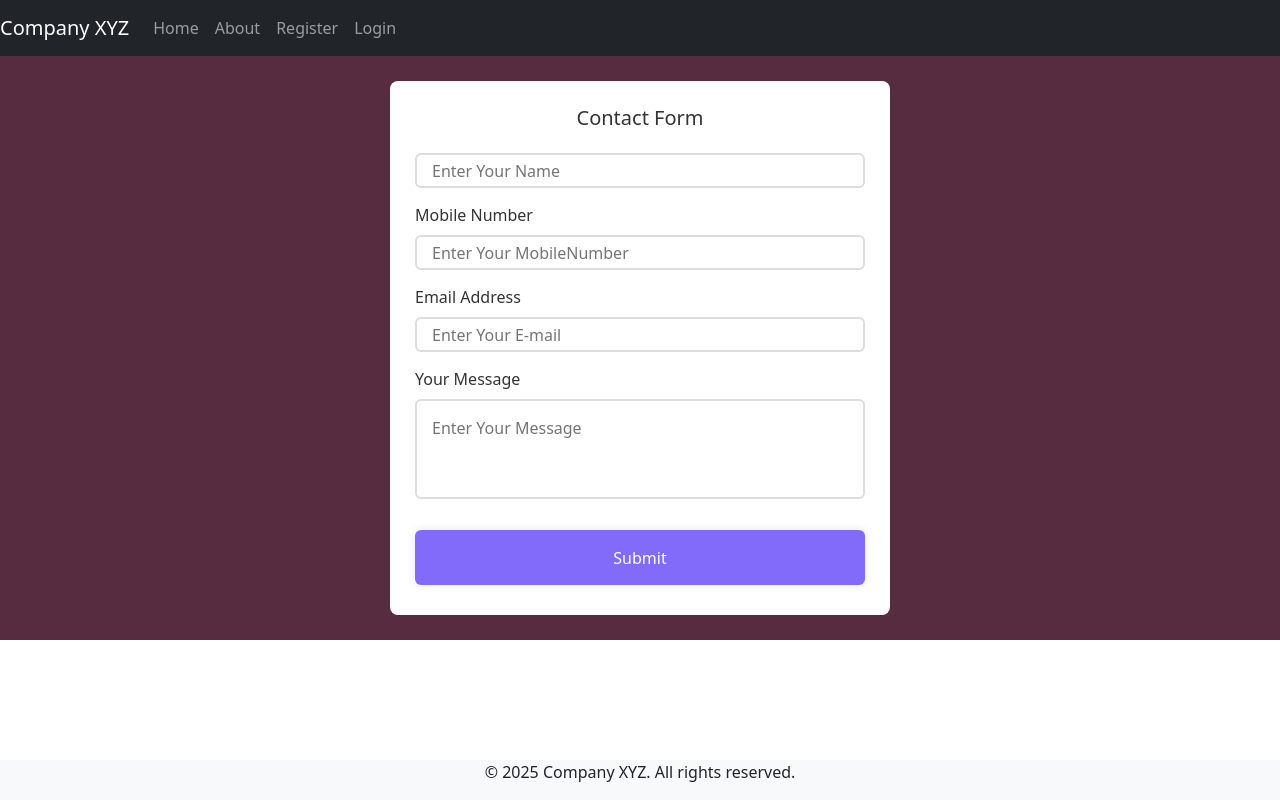
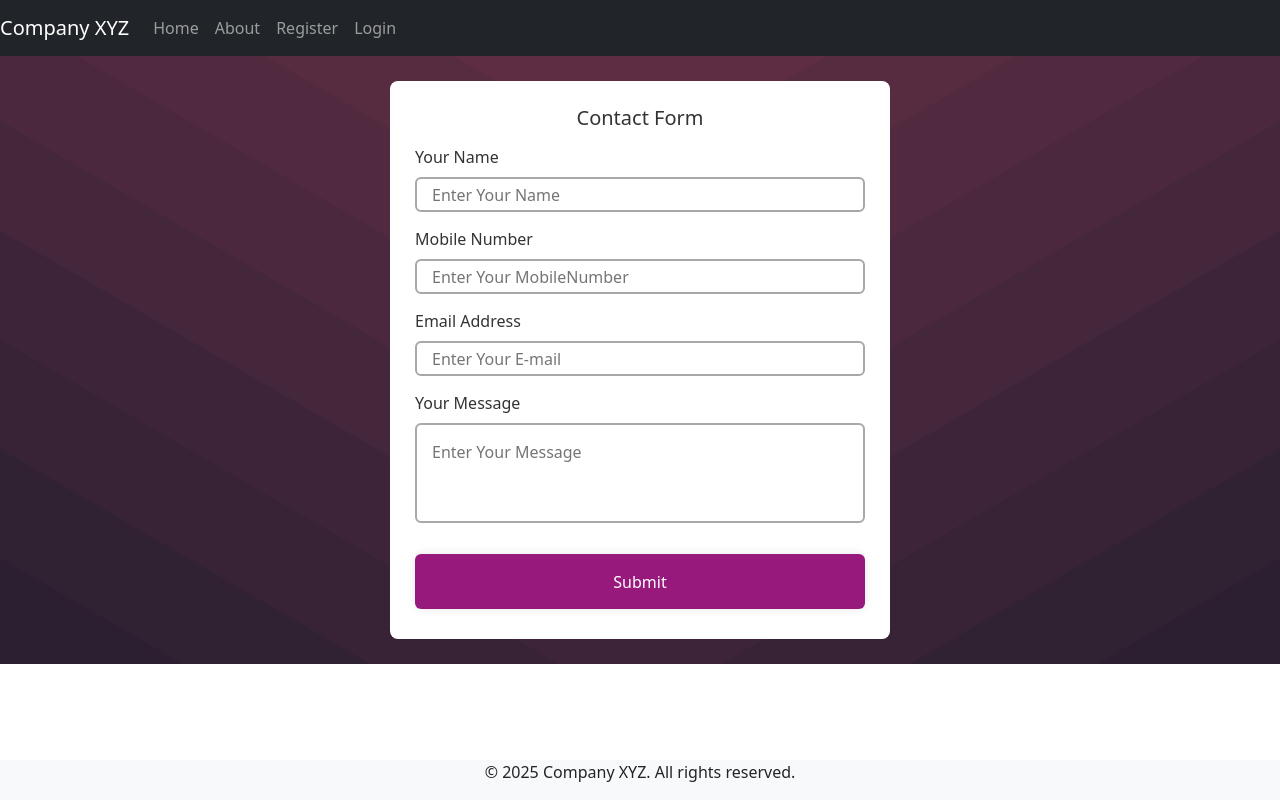
Before and after one commit to thulasidharan96/login-app, a React (Create React App) app: page /contact in a window 1280 px wide. Built offline with nearby package versions, Linux system fonts and the light colour scheme.

Commit message:
Contact Css Improve

```diff
--- a/src/components/Contact.css
+++ b/src/components/Contact.css
@@ -1,14 +1,16 @@
-.contact{
+.contact {
     display: flex;
     justify-content: center;
     align-items: center;
     min-height: 70vh;
-    background: #572c41;
+    background: url('../assets/1.png') no-repeat center center;
+    background-size: cover;
 }
+
 form{
     max-width: 500px;
     width: 100%;
-    background: #ffff;
+    background: #ffffff;
     padding: 25px 25px 30px;
     border-radius: 8px;
     box-shadow: 0 0 10 rgba(0, 0, 0, .1);
@@ -28,12 +30,12 @@ form .input-box{
     width: 100%;
     height: 35px;
     background: transparent;
-    border: 2px solid #ddd;
+    border: 2px solid #a9a8a8;
     outline: none;
     border-radius: 6px;
     padding: 15px;
     font-size: 16px;
-    color: #333;
+    color: #a5a3a3;
     margin-top: 8px;
 }
 
@@ -45,7 +47,7 @@ form .input-box{
 form button{
     width: 100%;
     height: 55px;
-    background: #826afb;
+    background: #98197c;
     border: none;
     border-radius: 6px;
     box-shadow: 0 0 10px rgba(0, 0, 0, .1);
--- a/src/components/Contact.js
+++ b/src/components/Contact.js
@@ -50,6 +50,7 @@ const Contact = () => {
                 <form onSubmit={onSubmit}>
                     <h2>Contact Form</h2>
                     <div className='input-box'>
+                        <label>Your Name</label>
                         <input type='text' name='Name' className='field' placeholder='Enter Your Name' required />
                     </div>
                     <div className='input-box'>
```
